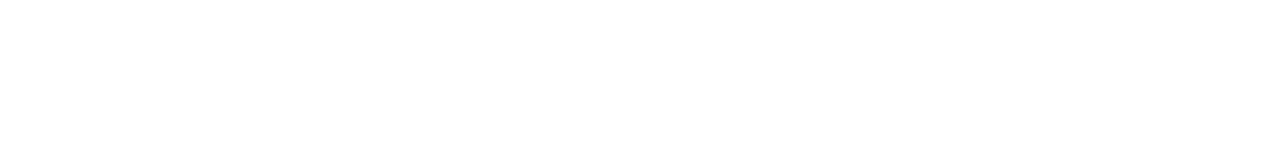
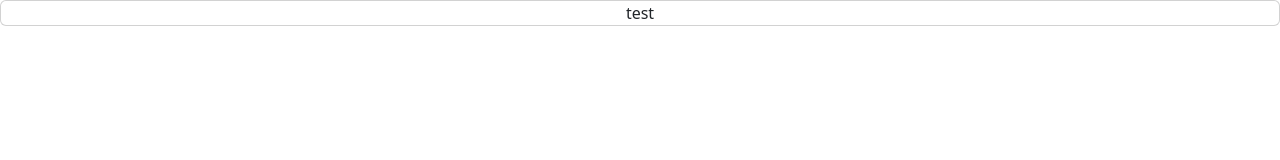
Before and after one commit to mathewfonteyne/FlashCardApp, a React (Create React App) app in the folder flashcardapp/: page /decks/1 in a window 1280 px wide. Shown: the top 160 px of the page. Built offline with nearby package versions, Linux system fonts and the light colour scheme.

Commit message:
Changed locat to local so the file can compile properly.

```diff
--- a/flashcardapp/src/components/auth/logout/Logout.jsx
+++ b/flashcardapp/src/components/auth/logout/Logout.jsx
@@ -7,7 +7,7 @@
 
   // Build a sign out function
   const signout = () => {
-    locatStorage.removeItem("token");
+    localStorage.removeItem("token");
     setToken("");
     navigate("/");
   };
--- a/flashcardapp/src/components/flashcards/FlashcardsInDeck.jsx
+++ b/flashcardapp/src/components/flashcards/FlashcardsInDeck.jsx
@@ -1,6 +1,7 @@
 import React from "react";
 import { useState, useEffect } from "react";
 import { useParams, useNavigate } from "react-router-dom";
+import { Card } from "reactstrap";
 
 export default function FlashcardsInDeck(props) {
   const { id } = useParams();
@@ -19,8 +20,9 @@
     try {
       const response = await fetch(url, reqOptions);
       const data = await response.json();
-      console.log(data.getAllFlashCards);
+      // console.log(data.getAllFlashCards);
       setFlashcards(data.getAllFlashCards);
+      console.log(data);
     } catch (err) {
       console.log(err);
     }
@@ -30,6 +32,13 @@
     if (props.token) {
       fetchFlashcards();
     }
-  });
-  return <></>;
+  }, [props.token]);
+  return (
+    <>
+      <Card>
+        {/* <h1>{flashcards[7].back}</h1> */}
+        test
+      </Card>
+    </>
+  );
 }
```
